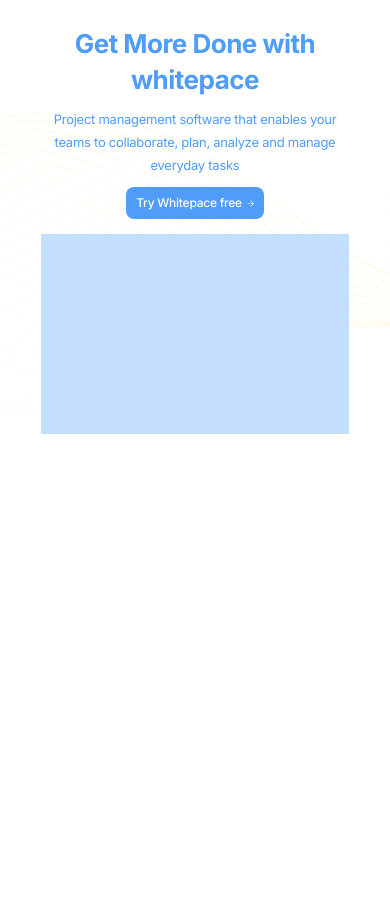
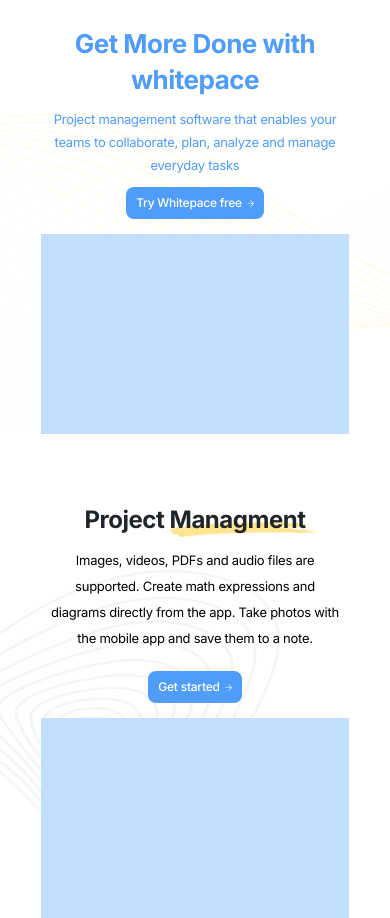
Before and after one commit to Ninunutsi/task3_whitepace, a plain HTML site: page index.html in a window 390 px wide. Shown: the part 71-989 px from the top of the page. Before the commit the page ends 844 px from the top, so only its background shows below. Drawn offline with Linux system fonts and the light colour scheme.

Commit message:
msgavsi seqciebi tavisi stylebit da responsivebit. html dasrulebuli araa

```diff
--- a/assets/responsive-ipad.css
+++ b/assets/responsive-ipad.css
@@ -90,4 +90,39 @@
         line-height: 1.7rem;
     }
 
+    /* section section */
+    .section{
+        margin-top: 15vh;
+        padding: 0 44px;
+    }
+
+    .heading{
+        font-weight: 700;
+        font-size: 2.1rem;
+        line-height: 3rem;
+        letter-spacing: -0.02em;
+        color: #212529;
+        padding-right: 100px;
+        overflow: hidden;
+    }
+
+    .span{
+        font-size: 2.1rem;
+        line-height: 3rem;
+    }
+
+    .yellow_line{
+        height: 20px;
+    }
+
+    .paragraph{
+        padding: 20px 0 25px 0;
+        font-size: 0.9rem;
+        line-height: 1.7rem;
+    }
+
+    .img{
+        width: 50%;
+    }
+
 }
--- a/assets/responsive-mob.css
+++ b/assets/responsive-mob.css
@@ -99,4 +99,54 @@
     line-height: 23px;
     padding: 0 24px 10px 24px;
 }
+
+/* danarcheni seqciebi */
+
+.section{
+    margin-top: 8vh;
+    flex-direction: column;
+    padding: 0 24px;
+    gap: 15px;
 }
+
+.background{
+    background-position: 0 50%;
+}
+
+.section_texts{
+    width: 100%;
+    text-align: center;
+}
+
+.heading{
+    font-size: 24px;
+    line-height: 35px;
+}
+
+.span{
+    font-weight: 700;
+    font-size: 24px;
+    line-height: 35px;
+}
+
+.yellow_line{
+    height: 15px;
+}
+
+.paragraph{
+    padding: 10px 24px 20px 24px;
+    font-weight: 400;
+    font-size: 13px;
+    line-height: 26px;
+    letter-spacing: -0.02em;
+}
+
+.img{
+    width: 80%;
+}
+
+.responsive{
+    display: flex;
+    flex-direction: column-reverse;
+}
+}
--- a/assets/styles.css
+++ b/assets/styles.css
@@ -162,3 +162,63 @@ a{
     color: #4F9CF9;
     padding-bottom: 35px;
 }
+
+/* მსგავსი სექციები */
+.section{
+    margin-top: 20vh;
+    display: flex;
+    align-items: center;
+    justify-content: center;
+    padding: 0 100px;
+    gap: 10vw;
+}
+
+.background{
+    background-image: url(./imgs/BACKGROUND2.png);
+    background-position: 0 70%;
+    background-repeat: no-repeat;
+    background-size: 280px 280px;
+}
+
+.section_texts{
+    width: 50%;
+}
+
+.heading{
+    font-weight: 700;
+    font-size: 50px;
+    line-height: 67px;
+    letter-spacing: -0.02em;
+    color: #212529;
+}
+
+.span{
+    position: relative;
+    font-weight: 700;
+    font-size: 50px;
+    line-height: 57px;
+    letter-spacing: -0.02em;
+    color: #212529;
+    width: 50%;
+}
+
+.yellow_line{
+    position: absolute;
+    width: 110%;
+    height: 25px;
+    z-index: -1;
+    bottom: -3px;
+    left: 0;
+}
+
+.paragraph{
+    padding: 20px 0 40px 0;
+    font-weight: 400;
+    font-size: 17px;
+    line-height: 29px;
+    letter-spacing: -0.02em;
+}
+
+.img{
+    width: 46%;
+}
--- a/index.html
+++ b/index.html
@@ -61,6 +61,17 @@
             <div class="blue_img"></div>
         </section>
 
+        <section class="section background">
+            <div class="section_texts">
+                <h1 class="heading">Project <span class="span">Managment <img src="./assets/imgs/yellow_line.png" alt="" class="yellow_line"></span></h1>
+                <p class="paragraph">Images, videos, PDFs and audio files are supported.
+                Create math expressions and diagrams directly from the app.
+                Take photos with the mobile app and save them to a note.</p>
+                <button class="btn arr">Get started</button>
+            </div>
+            <div class="blue_img"></div>
+        </section>
+
     </main>
 
     <!-- Javascript Script -->
```
